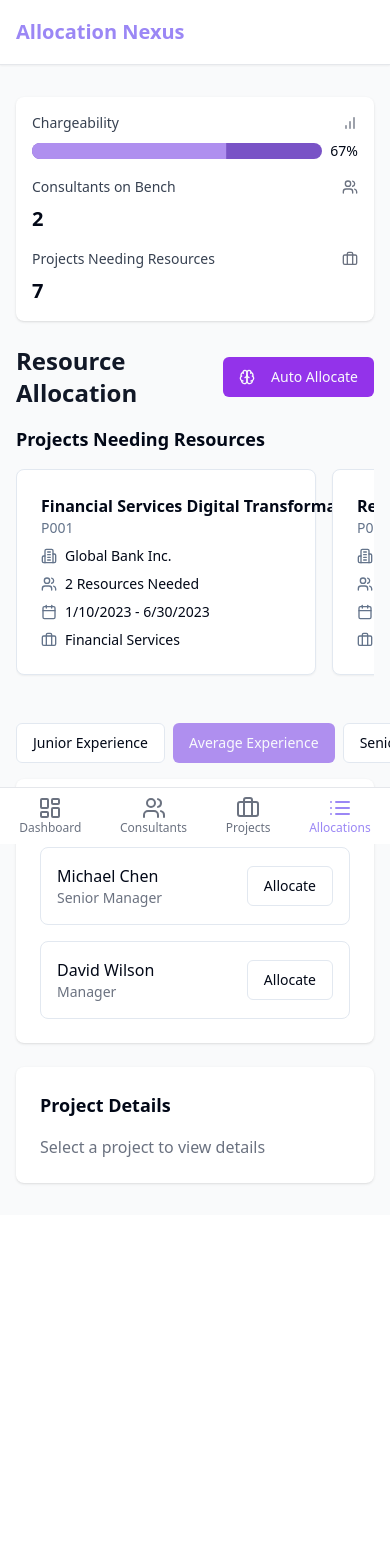
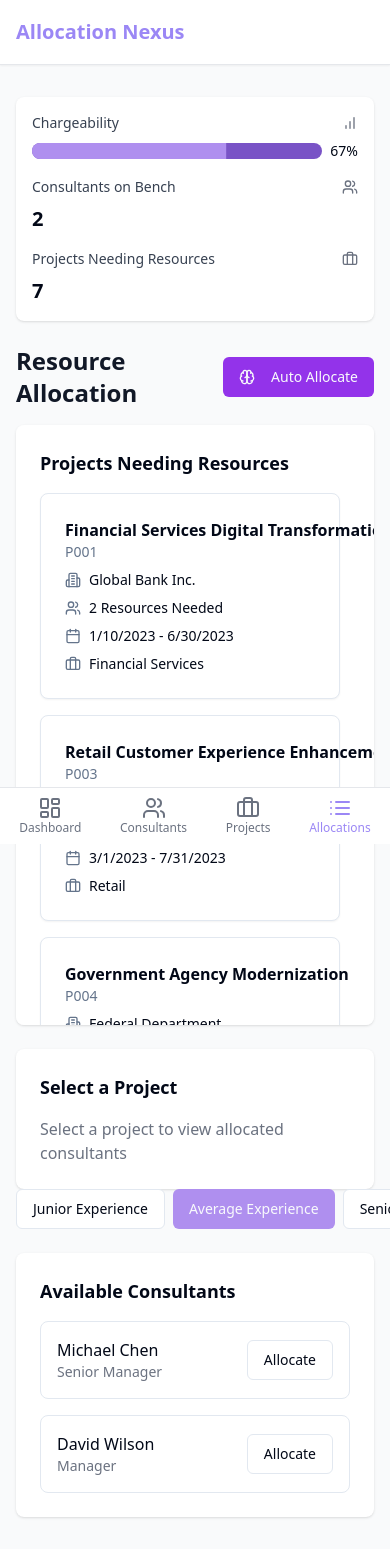
Before and after one commit to LySa0209/allocation-nexus-view-72, a React (Vite) app: page /allocations in a window 390 px wide. Shown: the top 1549 px of the page. Before the commit the page ends 1215 px from the top, so only its background shows below. Built offline with nearby package versions, Linux system fonts and the light colour scheme.

Commit message:
Fix: Improve resource allocation and project details
- Change the display of projects needing resources to be vertically scrollable.
- Display consultants allocated to a project in the project details section.
- Update the allocate button to change color/text when a consultant is selected.

```diff
--- a/src/pages/Allocations.tsx
+++ b/src/pages/Allocations.tsx
@@ -116,6 +116,23 @@ const Allocations: React.FC = () => {
     setShowMoveModal(true);
   };
 
+  // New function to get allocated consultants for a project
+  const getAllocatedConsultants = (projectId: string): Consultant[] => {
+    const projectAllocations = allocations.filter(a => a.projectId === projectId);
+    return consultants.filter(c =>
+      projectAllocations.some(a => a.consultantId === c.id)
+    );
+  };
+
+  // Function to check if consultant is selected for current project
+  const isConsultantSelected = (consultant: Consultant): boolean => {
+    if (!selectedProject) return false;
+    return allocations.some(a =>
+      a.consultantId === consultant.id &&
+      a.projectId === selectedProject.id
+    );
+  };
+
   return (
     <div className="min-h-screen bg-gray-50">
       <Navbar />
@@ -166,10 +183,11 @@ const Allocations: React.FC = () => {
           </Button>
         </div>
 
-        {/* Projects Needing Resources */}
-        <div className="mb-8">
+        <div className="grid grid-cols-1 md:grid-cols-2 gap-6">
+          {/* Projects Needing Resources - Now Vertical */}
+          <div className="bg-white rounded-lg shadow p-6 max-h-[600px] overflow-y-auto">
             <h2 className="text-lg font-semibold mb-4">Projects Needing Resources</h2>
-          <div className="flex gap-4 overflow-x-auto pb-4">
+            <div className="space-y-4">
               {projectsNeedingResources.map(project => (
                 <ProjectCard
                   key={project.id}
@@ -178,6 +196,48 @@ const Allocations: React.FC = () => {
                   onClick={() => setSelectedProject(project)}
                 />
               ))}
+            </div>
+          </div>
+
+          {/* Project Details - Now showing allocated consultants */}
+          <div className="bg-white rounded-lg shadow p-6">
+            <h2 className="text-lg font-semibold mb-4">
+              {selectedProject ? `Consultants on ${selectedProject.name}` : 'Select a Project'}
+            </h2>
+            {selectedProject ? (
+              <div className="space-y-4">
+                {getAllocatedConsultants(selectedProject.id).length > 0 ? (
+                  getAllocatedConsultants(selectedProject.id).map(consultant => (
+                    <div
+                      key={consultant.id}
+                      className="flex items-center justify-between p-4 border rounded-lg hover:bg-gray-50"
+                    >
+                      <div>
+                        <h3 className="font-medium">{consultant.name}</h3>
+                        <p className="text-sm text-gray-500">{consultant.role}</p>
+                      </div>
+                      <Button
+                        variant="destructive"
+                        size="sm"
+                        onClick={() => {
+                          // Handle removing consultant - you might want to implement this
+                          toast({
+                            title: "Not Implemented",
+                            description: "Remove consultant functionality coming soon.",
+                          });
+                        }}
+                      >
+                        Remove
+                      </Button>
+                    </div>
+                  ))
+                ) : (
+                  <p className="text-gray-500">No consultants allocated to this project yet.</p>
+                )}
+              </div>
+            ) : (
+              <p className="text-gray-500">Select a project to view allocated consultants</p>
+            )}
           </div>
         </div>
 
@@ -196,8 +256,7 @@ const Allocations: React.FC = () => {
         </div>
 
         {/* Available Consultants */}
-        <div className="grid md:grid-cols-2 gap-6">
-          <div className="bg-white rounded-lg shadow p-6">
+        <div className="mt-6 bg-white rounded-lg shadow p-6">
           <h2 className="text-lg font-semibold mb-4">Available Consultants</h2>
           <div className="space-y-4">
             {benchedConsultants.map(consultant => (
@@ -211,33 +270,12 @@ const Allocations: React.FC = () => {
                 </div>
                 <Button
                   onClick={() => handleAllocateConsultant(consultant)}
-                    variant="outline"
+                  variant={isConsultantSelected(consultant) ? "destructive" : "outline"}
                 >
-                    Allocate
+                  {isConsultantSelected(consultant) ? 'Remove' : 'Allocate'}
                 </Button>
               </div>
             ))}
-            </div>
-          </div>
-
-          {/* Project Details */}
-          <div className="bg-white rounded-lg shadow p-6">
-            <h2 className="text-lg font-semibold mb-4">Project Details</h2>
-            {selectedProject ? (
-              <div className="space-y-4">
-                <h3 className="font-medium">{selectedProject.name}</h3>
-                <p className="text-gray-600">{selectedProject.clientName}</p>
-                <div className="flex items-center gap-2">
-                  <Calendar className="h-4 w-4" />
-                  <span className="text-sm">
-                    {new Date(selectedProject.startDate).toLocaleDateString()} -
-                    {new Date(selectedProject.endDate).toLocaleDateString()}
-                  </span>
-                </div>
-              </div>
-            ) : (
-              <p className="text-gray-500">Select a project to view details</p>
-            )}
           </div>
         </div>
       </main>
```
Lines whose indentation alone changed are shown as unchanged.
